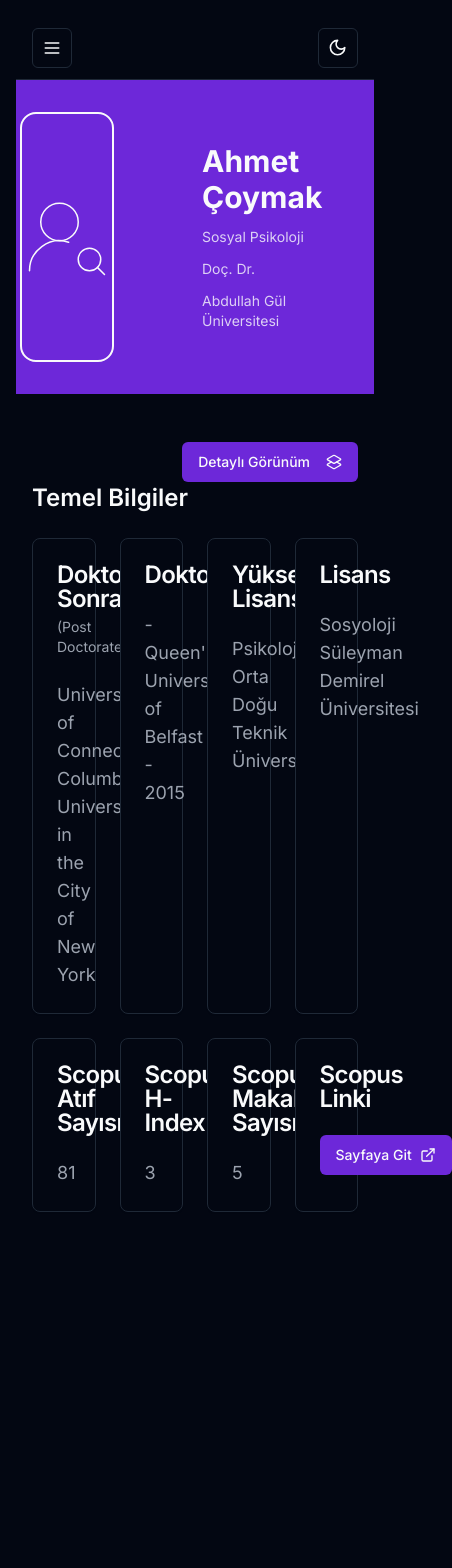
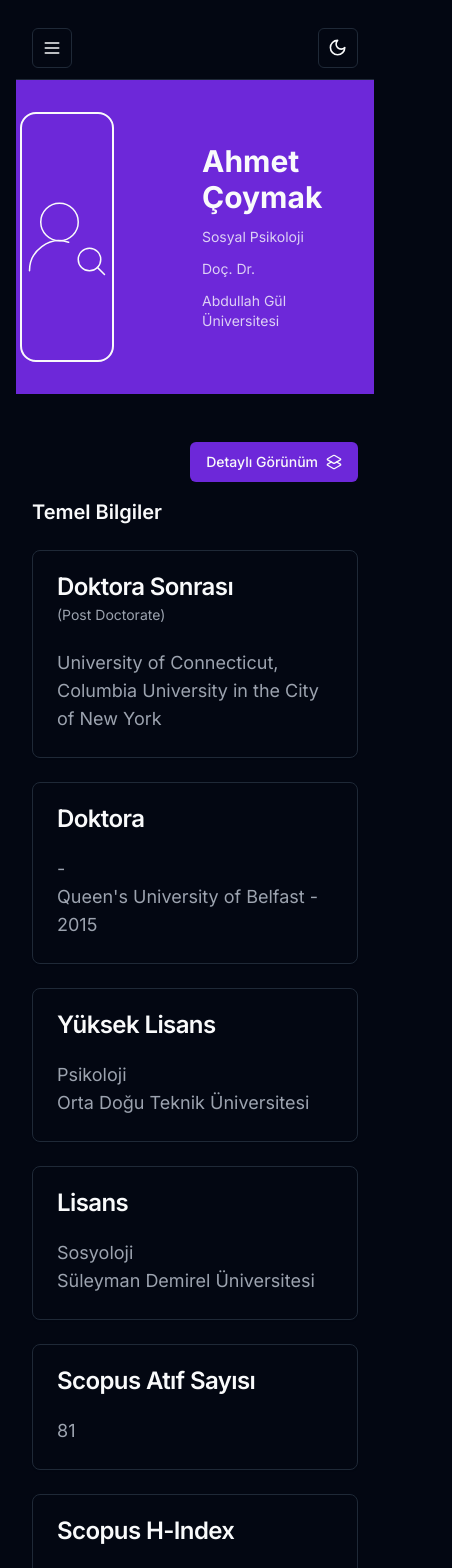
Before and after one commit to altunf/universite_bilgi_sistemi, a Next.js app in the folder client/: page /academics/1 in a window 390 px wide. Shown: the top 1568 px of the page, 452 px wide, since content can reach past the window. Before the commit the page ends 1324 px from the top, so only its background shows below. Built offline with nearby package versions, Linux system fonts and the light colour scheme.

Commit message:
feat: Enhance AcademicProfile component and ProfileDetail component for responsive design

```diff
--- a/client/components/academic/academic-profile.jsx
+++ b/client/components/academic/academic-profile.jsx
@@ -17,17 +17,20 @@ export const AcademicProfile = ({ id }) => {
       <ProfileHeader academic={academic} />
       <div className="container mx-auto max-w-8xl py-12 px-4 md:px-6 flex flex-col gap-12">
         <section>
-          <div className="flex items-center justify-end">
+          <div className="flex items-center justify-end mb-4">
             <Button
               variant="default"
               onClick={() => setShowDetails(!showDetails)}
+              className="flex items-center gap-2"
             >
               {showDetails ? "Kısaltılmış Görünüm" : "Detaylı Görünüm"}{" "}
-              <Layers2 className="w-4  h-4 ml-4 " />
+              <Layers2 className="w-4 h-4" />
             </Button>
-          </div>{" "}
-          <h2 className="text-2xl font-semibold mb-4">Temel Bilgiler</h2>
-          <div className="grid grid-cols-4 gap-6 mt-6">
+          </div>
+          <h2 className="text-xl md:text-2xl font-semibold mb-4">
+            Temel Bilgiler
+          </h2>
+          <div className="grid grid-cols-1 sm:grid-cols-2 md:grid-cols-4 gap-6 mt-6">
             <ProfileCard
               title="Doktora Sonrası"
               description="(Post Doctorate)"
@@ -36,7 +39,7 @@ export const AcademicProfile = ({ id }) => {
             <ProfileCard
               title="Doktora"
               content={[
-                `${academic?.phd.department} `,
+                `${academic?.phd.department}`,
                 `${academic?.phd.university} - ${academic?.phd.graduationYear}`,
               ]}
             />
@@ -74,6 +77,7 @@ export const AcademicProfile = ({ id }) => {
                     href={academic?.scopus.link}
                     target="_blank"
                     rel="noopener noreferrer"
+                    className="flex items-center"
                   >
                     <Button>
                       Sayfaya Git <ExternalLink className="h-4 w-4 ml-2" />
@@ -86,12 +90,14 @@ export const AcademicProfile = ({ id }) => {
             />
           </div>
         </section>
-        <section>
-          {showDetails && (
-            <h2 className="text-2xl font-semibold mb-4">Detaylı Bilgiler</h2>
-          )}
-          {showDetails && <ProfileDetail academic={academic} />}
-        </section>
+        {showDetails && (
+          <section>
+            <h2 className="text-xl md:text-2xl font-semibold mb-4">
+              Detaylı Bilgiler
+            </h2>
+            <ProfileDetail academic={academic} />
+          </section>
+        )}
       </div>
     </div>
   );
--- a/client/components/academic/profile-detail.jsx
+++ b/client/components/academic/profile-detail.jsx
@@ -2,10 +2,10 @@
 import ProfileCard from "./profile-card";
 
 const ProfileDetail = ({ academic }) => (
-  <section>
+  <section className="px-4 md:px-6">
     <div className="grid grid-cols-1 gap-6 mt-6">
       <section>
-        <div className="grid grid-cols-2 gap-6 mt-6">
+        <div className="grid grid-cols-1 md:grid-cols-2 gap-6 mt-6">
           <ProfileCard
             title="Projeler"
             content={[
@@ -25,7 +25,7 @@ const ProfileDetail = ({ academic }) => (
             ]}
           />
         </div>
-        <div className="grid grid-cols-4 gap-6 mt-6">
+        <div className="grid grid-cols-1 md:grid-cols-2 lg:grid-cols-4 gap-6 mt-6">
           <ProfileCard
             title="Düzeltilmiş Makale Sayısı"
             content={academic?.adjustedArticleCount}
```
